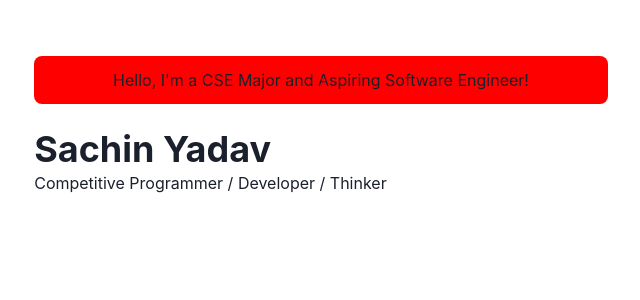
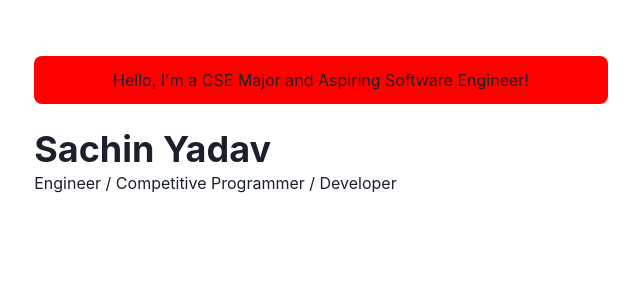
Before and after one commit to sachin3145/personal-website, a Next.js app: page / in a window 1280 px wide. Shown: the top 300 px of the page, without its empty margins (319-959 px from the left). Built offline with nearby package versions, Linux system fonts and the light colour scheme.

Commit message:
Updated Tagline

```diff
--- a/pages/index.js
+++ b/pages/index.js
@@ -11,7 +11,7 @@ const page = () => {
           <Heading as="h2" variant="page-titel">
             Sachin Yadav
           </Heading>
-          <p>Competitive Programmer / Developer / Thinker</p>
+          <p>Engineer / Competitive Programmer / Developer</p>
         </Box>
       </Box>
     </Container>
```
